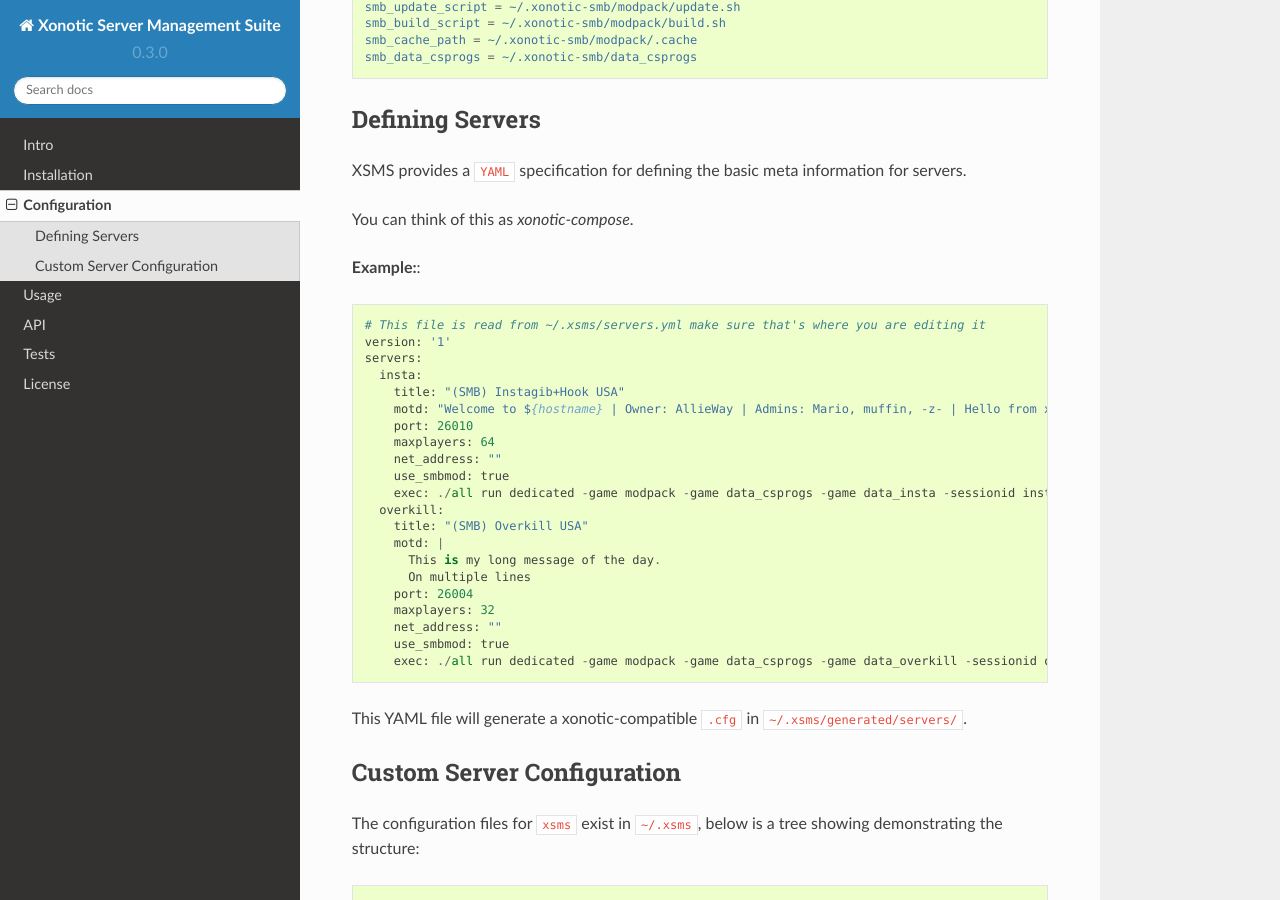
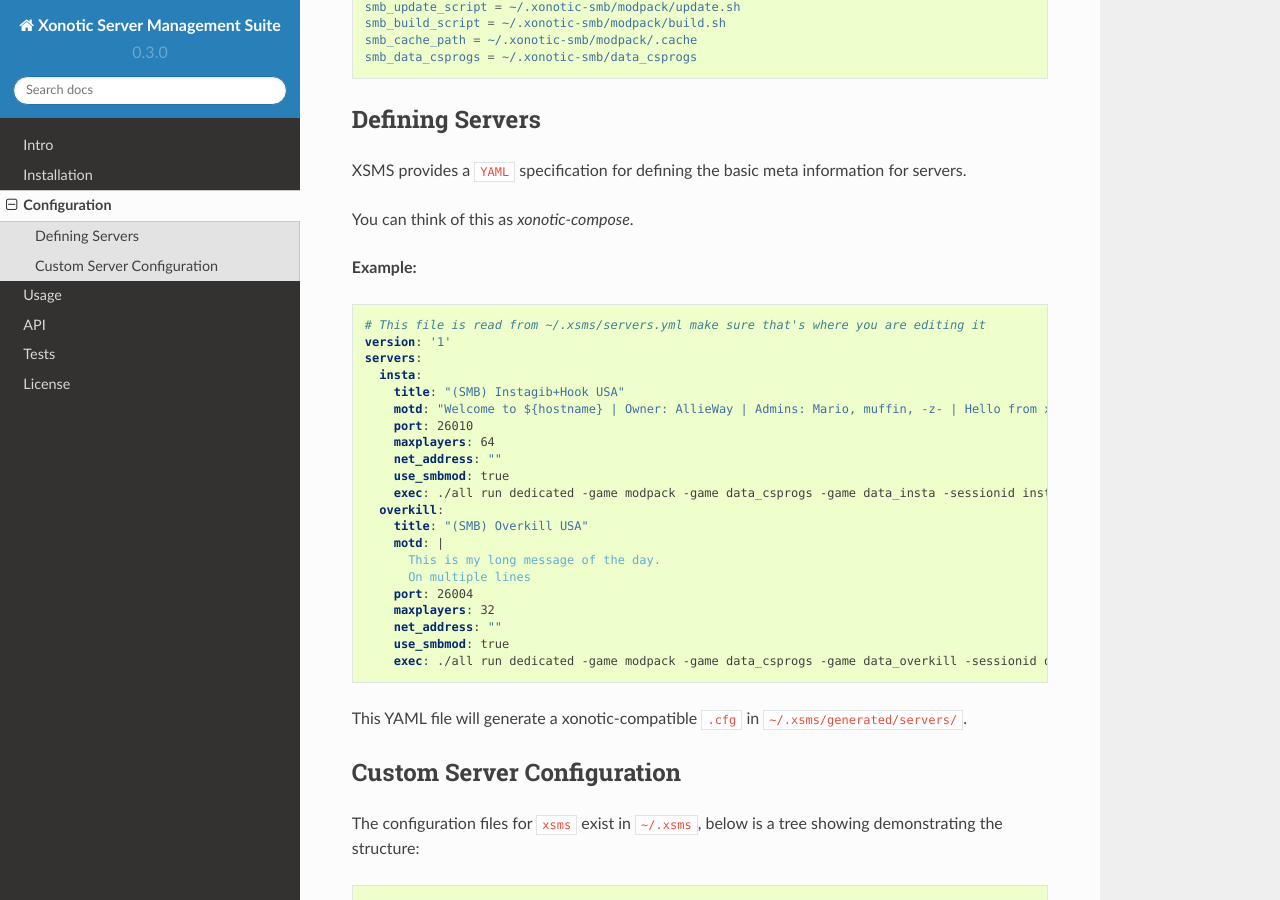
Before and after one commit to z/xonotic-server-management-suite, a Sphinx documentation site: the page built from docs/configuration.rst, in a window 1280 px wide and 900 px high, scrolled down 492 px. Built offline with Sphinx 7.4.7 and the Read the Docs theme 2.0.0, drawn with Linux system fonts in a browser that asks for light colours.

Commit message:
revert :: to yaml change in docs

```diff
--- a/docs/configuration.rst
+++ b/docs/configuration.rst
@@ -33,7 +33,9 @@
 
 You can think of this as *xonotic-compose*.
 
-**Example:**::
+**Example:**
+
+.. code-block:: yaml
 
     # This file is read from ~/.xsms/servers.yml make sure that's where you are editing it
     version: '1'
```
